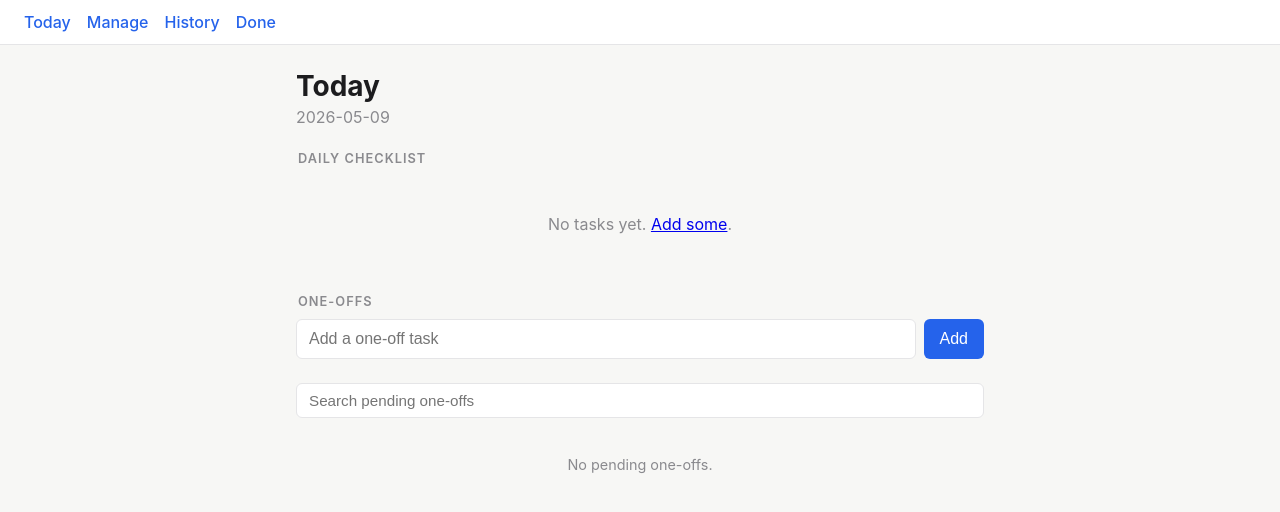
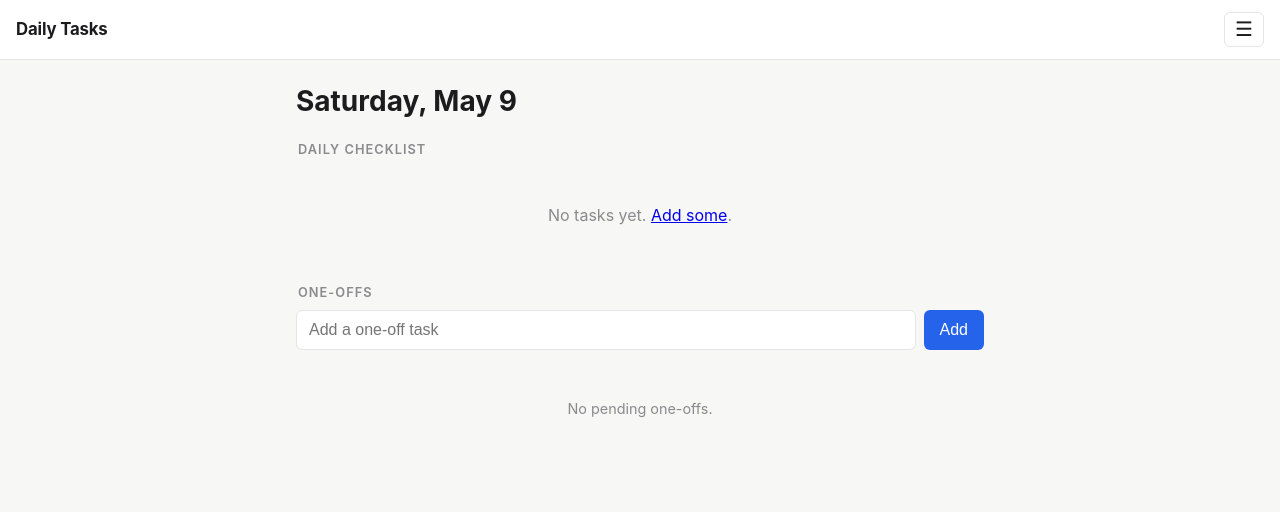
Before and after one commit to RyanNoelk/tasks, a FastAPI app: page / in a window 1280 px wide. Shown: the top 512 px of the page. Run offline with FastAPI, Linux system fonts and the light colour scheme.

Commit message:
a bunch of smaller style and ux changes

```diff
--- a/app/routes/pages.py
+++ b/app/routes/pages.py
@@ -15,13 +15,12 @@ router = APIRouter()
 @router.get("/", response_class=HTMLResponse)
 def index(
     request: Request,
-    q: str | None = None,
     page: int = 1,
     session: Session = Depends(get_session),
 ) -> HTMLResponse:
     on_date = today_local()
     items = services.checklist_for(session, on_date, include_inactive=False)
-    one_offs = services.list_pending_one_offs(session, q=q, page=page)
+    one_offs = services.list_pending_one_offs(session, page=page)
     return templates.TemplateResponse(
         request,
         "index.html",
@@ -30,7 +29,6 @@ def index(
             "on_date": on_date,
             "is_today": True,
             "one_offs": one_offs,
-            "q": q or "",
         },
     )
 
--- a/app/static/styles.css
+++ b/app/static/styles.css
@@ -40,13 +40,23 @@ main {
 
 .topnav {
     display: flex;
+    align-items: center;
     gap: 1rem;
-    padding: 0.75rem 1.5rem;
+    padding: 0.75rem 1rem;
     background: var(--card);
     border-bottom: 1px solid var(--border);
     position: sticky;
     top: 0;
     z-index: 10;
+}
+
+.topnav .brand {
+    color: var(--fg);
+    font-weight: 700;
+    font-size: 1.05rem;
+    text-decoration: none;
+    letter-spacing: -0.01em;
+    margin-right: auto;
 }
 
 .topnav a {
@@ -56,6 +66,101 @@ main {
 }
 
 .topnav a:hover { text-decoration: underline; }
+.topnav .brand:hover { text-decoration: none; opacity: 0.85; }
+
+/* Checkbox-driven hamburger; hidden visually but still focusable for a11y. */
+.nav-toggle {
+    position: absolute;
+    width: 1px;
+    height: 1px;
+    padding: 0;
+    margin: -1px;
+    overflow: hidden;
+    clip: rect(0, 0, 0, 0);
+    white-space: nowrap;
+    border: 0;
+}
+
+.nav-burger {
+    display: inline-flex;
+    align-items: center;
+    cursor: pointer;
+    padding: 0.4rem 0.625rem;
+    border-radius: 0.375rem;
+    border: 1px solid var(--border);
+    background: var(--card);
+    color: var(--fg);
+    font-size: 1.25rem;
+    line-height: 1;
+    user-select: none;
+}
+
+.nav-burger:hover { background: var(--bg); }
+.nav-toggle:focus-visible + .nav-burger {
+    outline: 2px solid var(--accent);
+    outline-offset: 2px;
+}
+
+.nav-links {
+    position: absolute;
+    right: 0.5rem;
+    top: calc(100% + 0.375rem);
+    display: flex;
+    flex-direction: column;
+    align-items: stretch;
+    gap: 0.125rem;
+    background: var(--card);
+    border: 1px solid var(--border);
+    border-radius: 0.5rem;
+    box-shadow: 0 8px 24px rgba(0, 0, 0, 0.18);
+    padding: 0.375rem;
+    min-width: 240px;
+    z-index: 20;
+}
+
+.nav-links a {
+    color: var(--fg);
+    text-decoration: none;
+    font-weight: 500;
+    padding: 0.625rem 0.75rem;
+    border-radius: 0.375rem;
+    white-space: nowrap;
+}
+
+.nav-links a:hover {
+    background: var(--bg);
+    color: var(--accent);
+    text-decoration: none;
+}
+
+.nav-sep {
+    width: auto;
+    height: 1px;
+    margin: 0.25rem 0.375rem;
+    background: var(--border);
+    align-self: stretch;
+}
+
+.nav-group {
+    display: block;
+    font-size: 0.7rem;
+    font-weight: 600;
+    text-transform: uppercase;
+    letter-spacing: 0.08em;
+    color: var(--muted);
+    padding: 0.5rem 0.75rem 0.25rem;
+}
+
+.nav-toggle:not(:checked) ~ .nav-links { display: none; }
+.nav-toggle:checked ~ .nav-burger {
+    background: var(--bg);
+    border-color: var(--accent);
+}
+
+@media (max-width: 639px) {
+    .topnav { padding: 0.625rem 0.875rem; gap: 0.5rem; }
+    .topnav .brand { font-size: 1rem; }
+}
 
 .page-header {
     margin-bottom: 1.5rem;
--- a/app/templates/base.html
+++ b/app/templates/base.html
@@ -9,10 +9,17 @@
 </head>
 <body>
     <nav class="topnav">
-        <a href="/">Today</a>
-        <a href="/manage">Manage</a>
-        <a href="/history">History</a>
-        <a href="/one-offs/history">Done</a>
+        <a class="brand" href="/">Daily Tasks</a>
+        <input type="checkbox" id="nav-toggle" class="nav-toggle">
+        <label for="nav-toggle" class="nav-burger" aria-label="Toggle menu">&#9776;</label>
+        <div class="nav-links">
+            <span class="nav-group">Daily Tasks</span>
+            <a href="/manage">Manage</a>
+            <a href="/history">History</a>
+            <span class="nav-sep" aria-hidden="true"></span>
+            <span class="nav-group">One-off Tasks</span>
+            <a href="/one-offs/history">Completed</a>
+        </div>
     </nav>
     <main>
         {% block content %}{% endblock %}
--- a/app/templates/index.html
+++ b/app/templates/index.html
@@ -2,8 +2,7 @@
 {% block title %}Today — Daily Tasks{% endblock %}
 {% block content %}
 <header class="page-header">
-    <h1>Today</h1>
-    <p class="subtitle">{{ on_date.isoformat() }}</p>
+    <h1>{{ on_date.strftime('%A, %B %-d') }}</h1>
 </header>
 
 <section class="section">
@@ -34,11 +33,6 @@
         <button type="submit">Add</button>
     </form>
 
-    <form method="get" action="/" class="search-form">
-        <input type="search" name="q" value="{{ q }}" placeholder="Search pending one-offs" autocomplete="off">
-        {% if q %}<a class="ghost-link" href="/">Clear</a>{% endif %}
-    </form>
-
     <ul id="one-off-list" class="checklist">
         {% set view = 'today' %}
         {% for task in one_offs.items %}
@@ -46,12 +40,10 @@
         {% endfor %}
     </ul>
     {% if not one_offs.items %}
-    <p class="empty subtle">
-        {% if q %}No matches for &ldquo;{{ q }}&rdquo;.{% else %}No pending one-offs.{% endif %}
-    </p>
+    <p class="empty subtle">No pending one-offs.</p>
     {% endif %}
 
-    {% with page=one_offs, base_path='/', q=q %}
+    {% with page=one_offs, base_path='/', q='' %}
         {% include "partials/pager.html" %}
     {% endwith %}
 </section>
--- a/app/templates/partials/task_row.html
+++ b/app/templates/partials/task_row.html
@@ -15,4 +15,7 @@
     </span>
     {% endif %}
     <span class="name">{{ item.name }}</span>
+    {% if item.completed and item.completed_at %}
+    <span class="status muted completion-time">Completed: {{ item.completed_at | local_hm }}</span>
+    {% endif %}
 </li>
```
Also changed, not shown: app/services.py (+24 -6 lines), app/templating.py (+19 -0 lines), app/time.py (+5 -2 lines).
